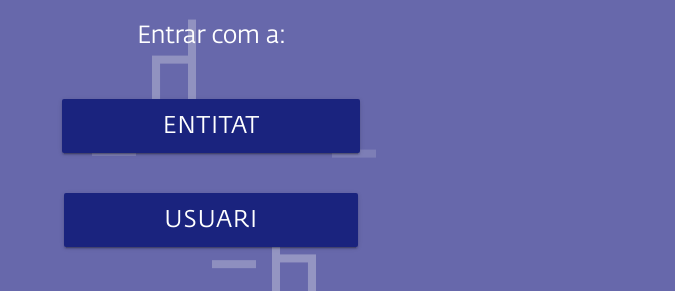
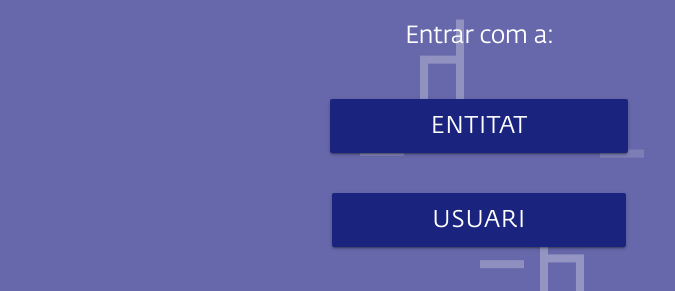
Before and after one commit to Rogeritacademy/hackaton, a plain HTML site: page web/index.html in a window 1280 px wide. Shown: the part 299-590 px from the top of the page, without its empty margins (161-836 px from the left). Drawn offline with nearby package versions, Linux system fonts and the light colour scheme.

Commit message:
centrat horitzontal v. desktop

```diff
--- a/web/css/style.css
+++ b/web/css/style.css
@@ -16,6 +16,10 @@ body {
     background-color: #6768ab;
     color: white;
     letter-spacing: -1px;
+}
+
+.interior {
+	margin: 0 auto;
 }
 
 .logoapp {
--- a/web/index.html
+++ b/web/index.html
@@ -13,7 +13,7 @@
 
 <body>
     <div class="container my-wrapper valign-wrapper">
-        <div class="center-align">
+        <div class="center-align interior">
             <div class="row">
                 <div class="col s12 m12">
                     <div class="bubblewrapper">
```
